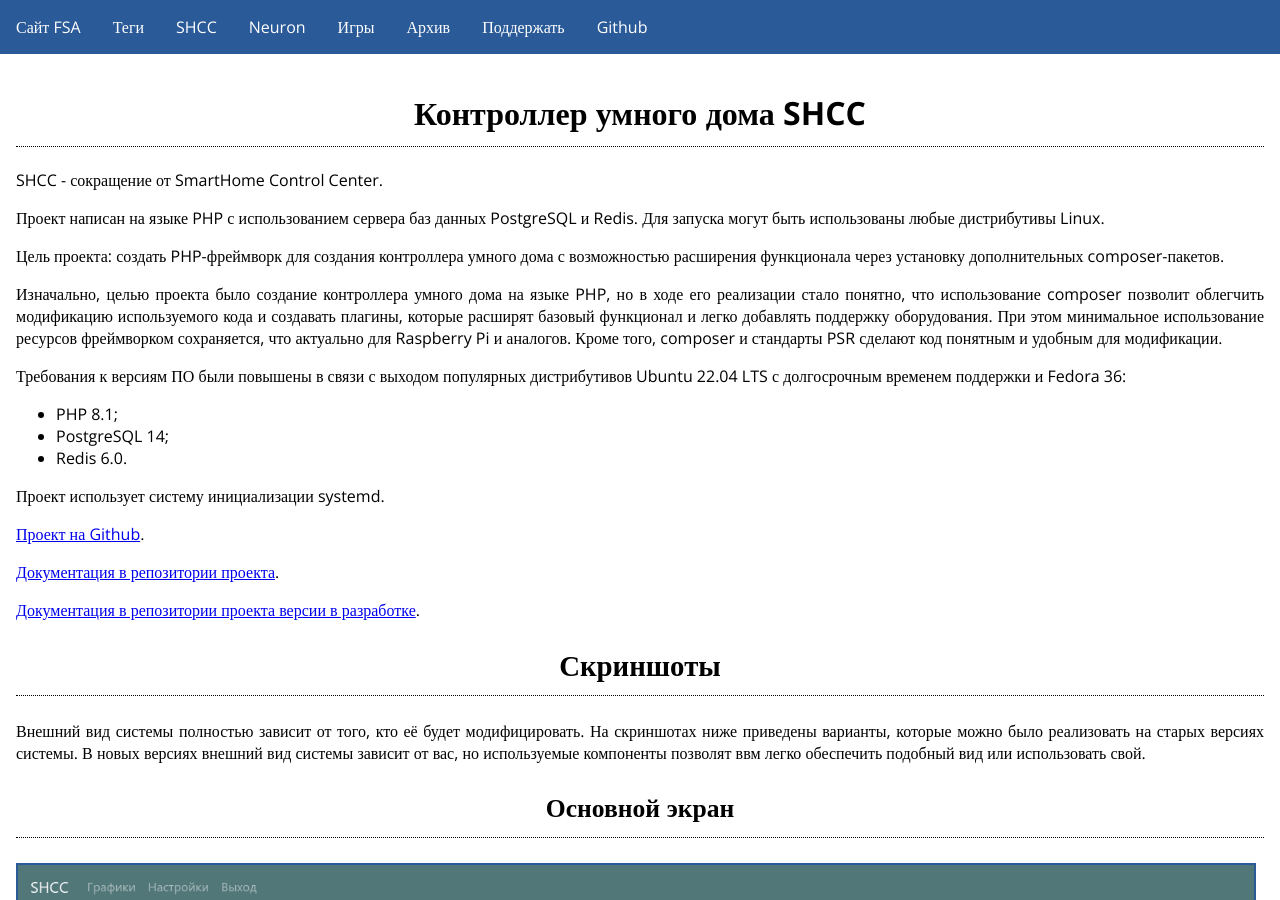
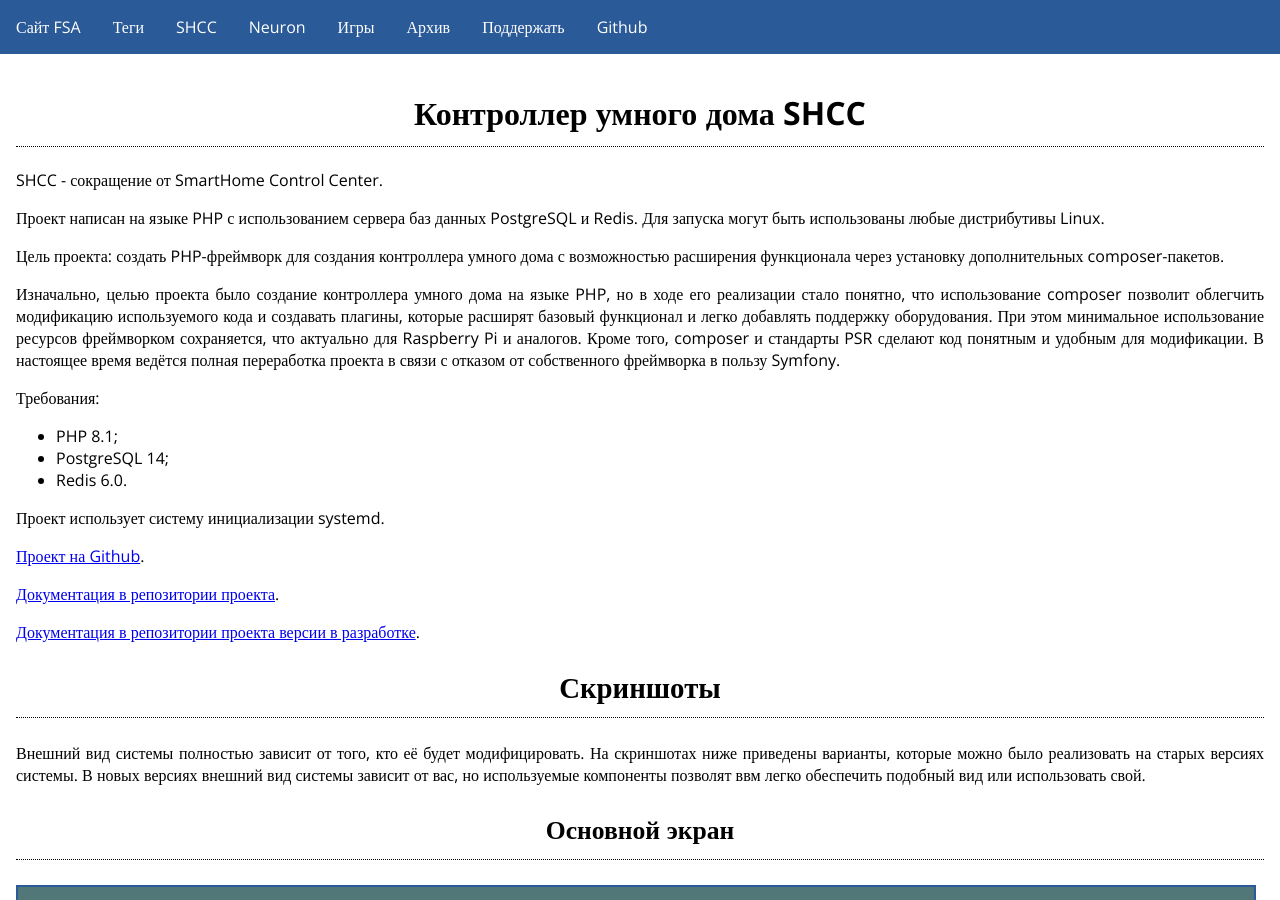
Before and after one commit to fsa/site, a Jekyll site: the page built from shcc/index.md, in a window 1280 px wide and 900 px high. Built offline with Jekyll 4.4.1, drawn with Linux system fonts in a browser that asks for light colours; our own code applies the rules of GitHub Pages for plain Markdown files.

Commit message:
Update index.md
Замечания по переводу на Symfony

```diff
--- a/shcc/index.md
+++ b/shcc/index.md
@@ -12,9 +12,9 @@ SHCC - сокращение от SmartHome Control Center.
 
 Цель проекта: создать PHP-фреймворк для создания контроллера умного дома с возможностью расширения функционала через установку дополнительных composer-пакетов.
 
-Изначально, целью проекта было создание контроллера умного дома на языке PHP, но в ходе его реализации стало понятно, что использование composer позволит облегчить модификацию используемого кода и создавать плагины, которые расширят базовый функционал и легко добавлять поддержку оборудования. При этом минимальное использование ресурсов фреймворком сохраняется, что актуально для Raspberry Pi и аналогов. Кроме того, composer и стандарты PSR сделают код понятным и удобным для модификации.
+Изначально, целью проекта было создание контроллера умного дома на языке PHP, но в ходе его реализации стало понятно, что использование composer позволит облегчить модификацию используемого кода и создавать плагины, которые расширят базовый функционал и легко добавлять поддержку оборудования. При этом минимальное использование ресурсов фреймворком сохраняется, что актуально для Raspberry Pi и аналогов. Кроме того, composer и стандарты PSR сделают код понятным и удобным для модификации. В настоящее время ведётся полная переработка проекта в связи с отказом от собственного фреймворка в пользу Symfony.
 
-Требования к версиям ПО были повышены в связи с выходом популярных дистрибутивов Ubuntu 22.04 LTS с долгосрочным временем поддержки и Fedora 36:
+Требования:
 
 - PHP 8.1;
 - PostgreSQL 14;
```
